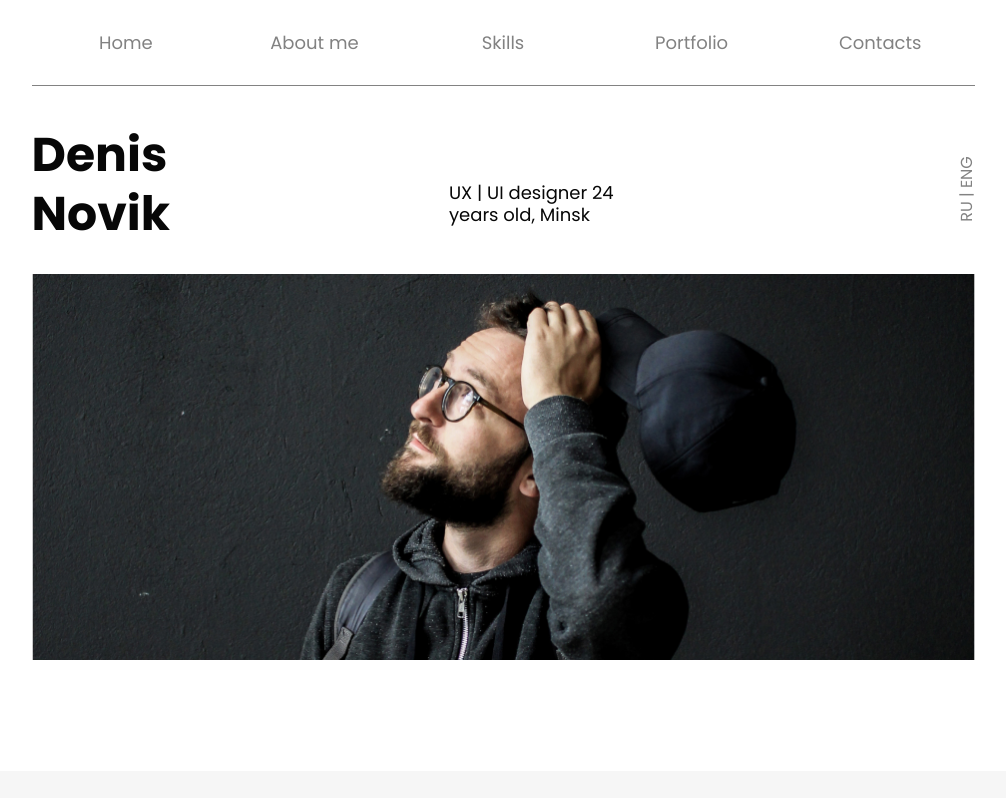
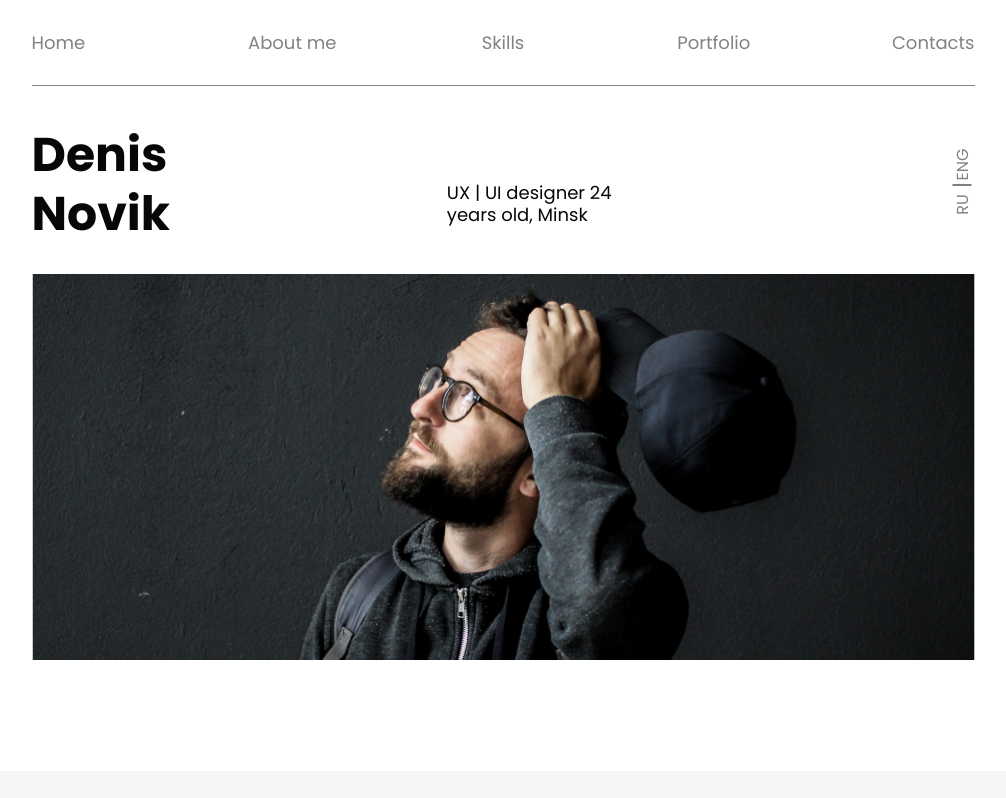
Before and after one commit to gamakichiivanyaroslavovich/Novik, a plain HTML site: page index.html in a window 1280 px wide. Shown: the top 798 px of the page, without its empty margins (137-1143 px from the left). Drawn offline with Linux system fonts and the light colour scheme.

Commit message:
Add files via upload

```diff
--- a/css/style.css
+++ b/css/style.css
@@ -25,15 +25,23 @@ html{
     line-height: 22px;
     color: #828282;
     text-decoration: none;
-    padding-top: 32px;
-    padding-bottom: 31px;
-    max-width: 188.6px;
+    padding: 32px 0px 31px 0px;
+    max-width: 100px;
     width: 100%;
+    transition: 0.3s;
 }
 .link_header:hover{
     color: black;
     font-weight: bold;
     transition: 0.3s ease;
+}
+.link_header:nth-child(1){
+    display: flex;
+}
+.link_header:nth-child(5){
+    display: flex;
+    flex-direction: column;
+    align-items: flex-end;
 }
 /* promo */
 .promo_block{
@@ -60,14 +68,38 @@ html{
     color: #070707;
     padding-top: 40px;
 }
+.lang_promo_block{
+    transform: rotate(-90deg);
+   display: flex;
+}
 .lang_promo{
     font-size: 16px;
     line-height: 20px;
     color: #828282;
+    padding: 0px 7px 0px 7px;
+    margin-top: 55px;
+    position: relative;
+    width: 40px;
+    height: 20px;
+    display: flex;
+    justify-content: center;
+    transition: 0.3s;
+}
+.lang_promo:hover{
+    background-color: #000;
+    color: #fff;
+}
+.lang_promo:nth-child(1)::before{
+    content: '';
+    position: absolute;
+    width: 19px;
+    height: 1px;
+    top: 9px;
+    right: -9px;
+    background-color: #000;
     transform: rotate(-90deg);
-    padding-right: 10px;
-    padding-top: 60px;
 }
+
 .img_promo{
     max-width: 943.61px;
     width: 100%;
@@ -287,6 +319,7 @@ html{
     font-size: 18px;
     line-height: 22px;
     color: #FFFFFF;
+    transition: 0.3s;
 }
 .button_cont:hover{
     background-color: white;
--- a/index.html
+++ b/index.html
@@ -34,7 +34,11 @@
                 <div class="desc_promo">
                     <h1 class="title_promo">Denis Novik</h1>
                     <p class="text_promo">UX | UI designer 24 years old, Minsk</p>
-                    <span class="lang_promo">RU | ENG</span>
+                    <div class="lang_promo_block">
+                        <a class="lang_promo">RU</a>
+                        <a class="lang_promo">ENG</a>
+                    </div>
+                    <!-- /.lang_promo_block -->
                 </div>
                 <!-- /.desc_promo -->
                 <div class="img_promo_block">
@@ -129,17 +133,23 @@
                 <div class="Portfolio">
                     <h2 class="title_Portfolio">Portfolio</h2>
                     <img src="img/Portfolio.png" alt="Portfolio" class="img_Portfolio">
+                    <a href="#">
                         <span class="text_Portfolio">Online fashion store - Homepage</span>
+                    </a>
                 </div>
                 <!-- /.Portfolio -->
                 <div class="reebok">
                     <img src="img/reebok_web.png" alt="reebok" class="img_reebok">
+                    <a href="#" class="text_braun">
                         <span class="text_reebok">Reebok Store - Concept</span>
+                    </a>
                 </div>
                 <!-- /.reebok -->
                 <div class="braun">
                     <img src="img/braun.png" alt="braun" class="img_braun">
+                    <a href="#" class="text_braun">
                         <span class="text_braun">Braun Landing Page - Concept</span>
+                    </a>
                 </div>
                 <!-- /.braun -->
             </div>
@@ -164,10 +174,17 @@
         <div class="container">
             <div class="footer_block">
                 <div class="img_footer_block">
-                    <img src="img/in.png" alt="in" class="img_footer">
+                    <a href="#"><img src="img/in.png" alt="in" class="img_footer">
+                    </a>
+                    <a href="#">
                         <img src="img/inst.png" alt="inst" class="img_footer">
+                    </a>
+                    <a href="#">
                         <img src="img/be.png" alt="be" class="img_footer">
+                    </a>
+                    <a href="#">
                         <img src="img/ball.png" alt="ball" class="img_footer">
+                    </a>
                 </div>
                 <!-- /.img_footer -->
                 <div class="text_footer_block">
```
Lines whose indentation alone changed are shown as unchanged.
